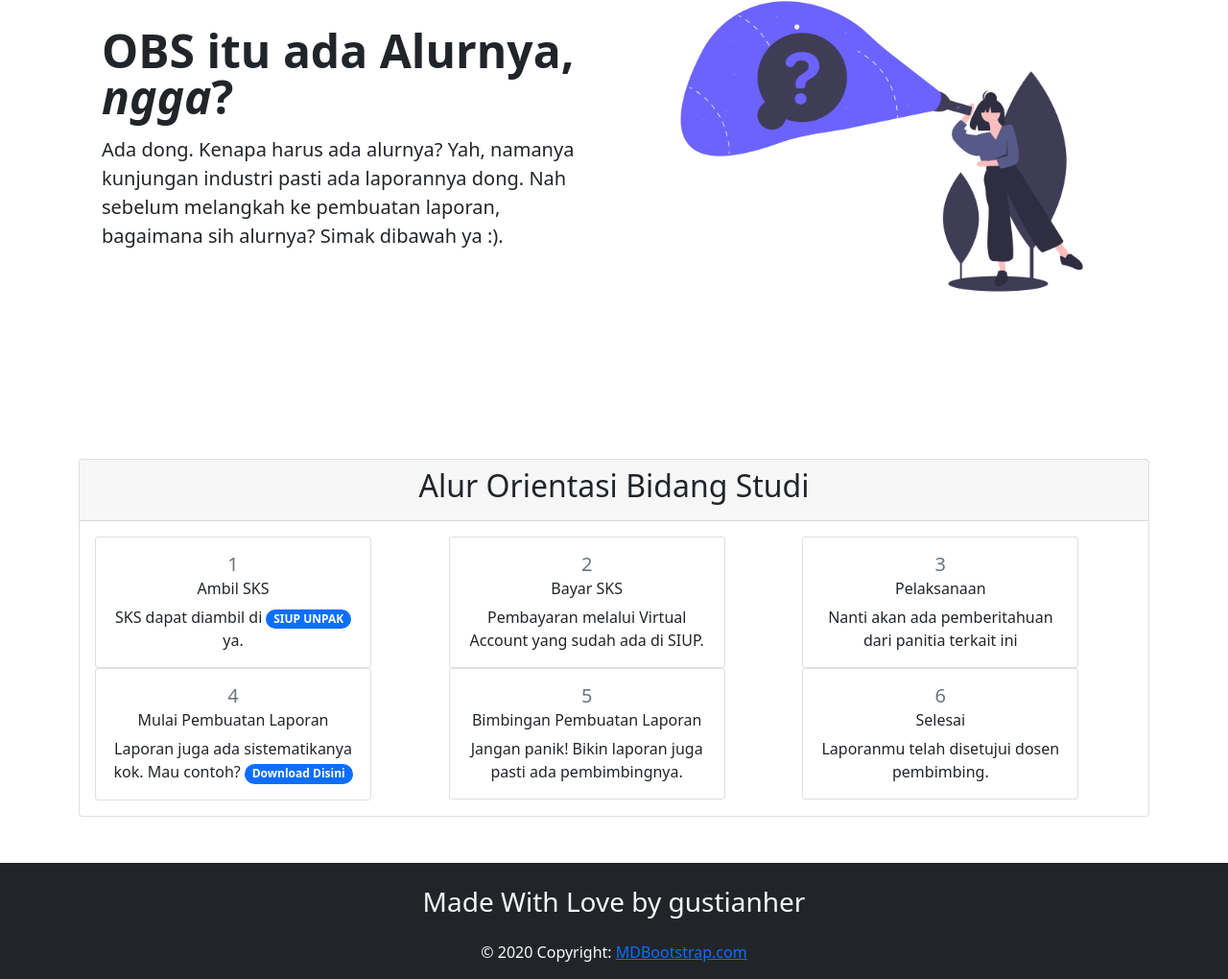
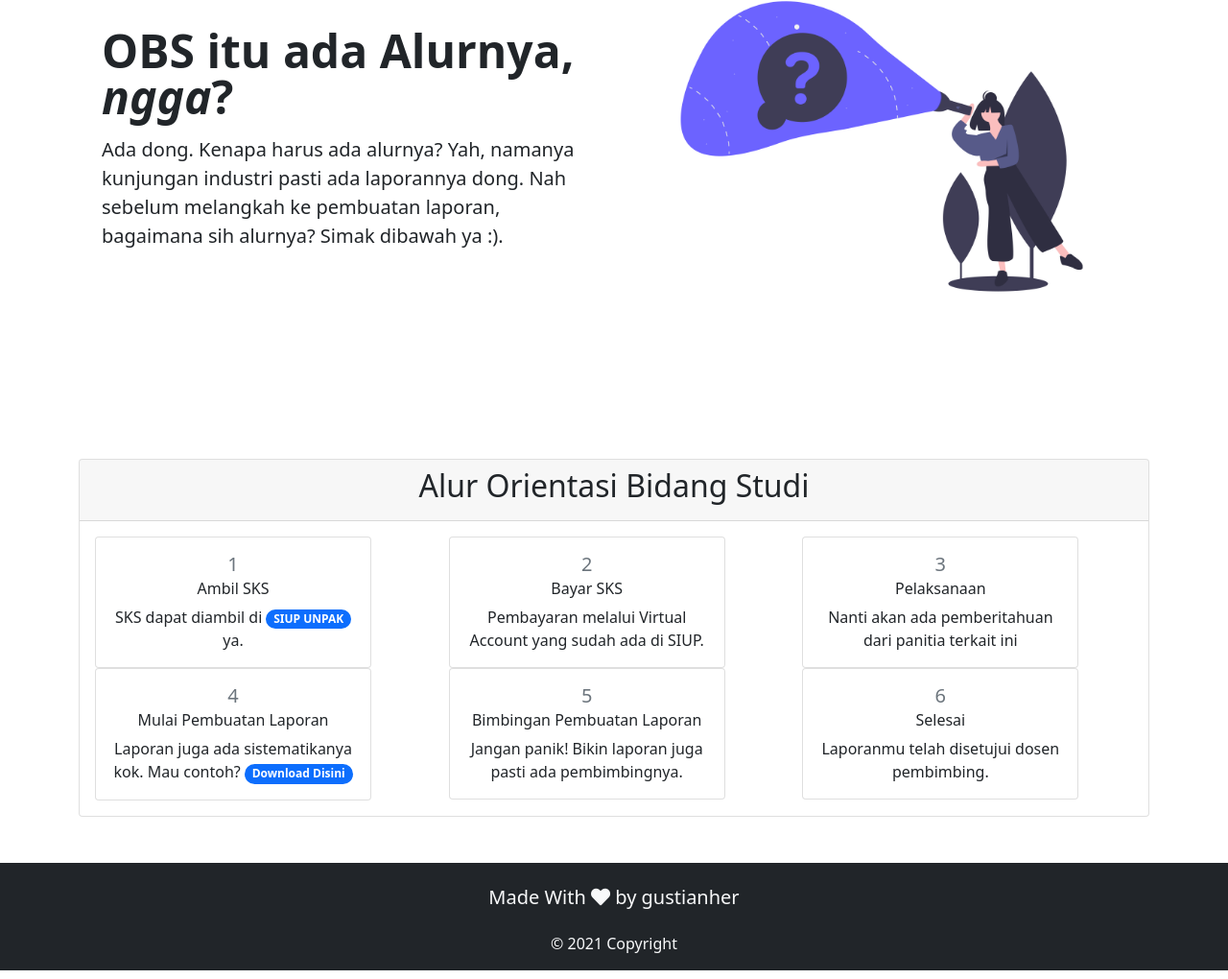
Before and after one commit to gustianh/komti, a plain HTML site: page obs.html in a window 1280 px wide. Shown: the part 3255-4275 px from the top of the page at 96% size. Drawn offline with Linux system fonts and the light colour scheme.

Commit message:
change the footer item

```diff
--- a/obs.html
+++ b/obs.html
@@ -373,15 +373,13 @@
     <!-- Footer Links -->
     <div class="container-fluid text-center text-md-left">
 
-      <h3>Made With Love by gustianher</h3>
+      <h5>Made With   <i class="fas fa-heart"></i> by gustianher</h5>
 
     </div>
     <!-- Footer Links -->
 
     <!-- Copyright -->
-    <div class="footer-copyright text-center py-3">© 2020 Copyright:
-      <a href="https://mdbootstrap.com/"> MDBootstrap.com</a>
-    </div>
+    <div class="footer-copyright text-center py-3">© 2021 Copyright</div>
     <!-- Copyright -->
 
   </footer>
```
